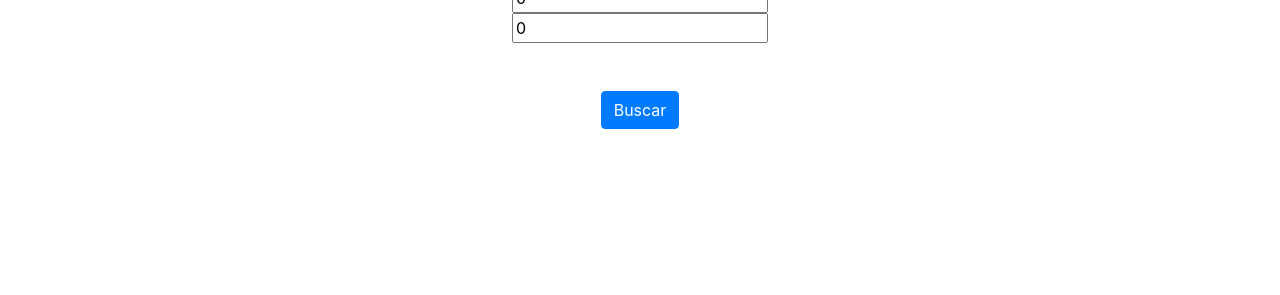
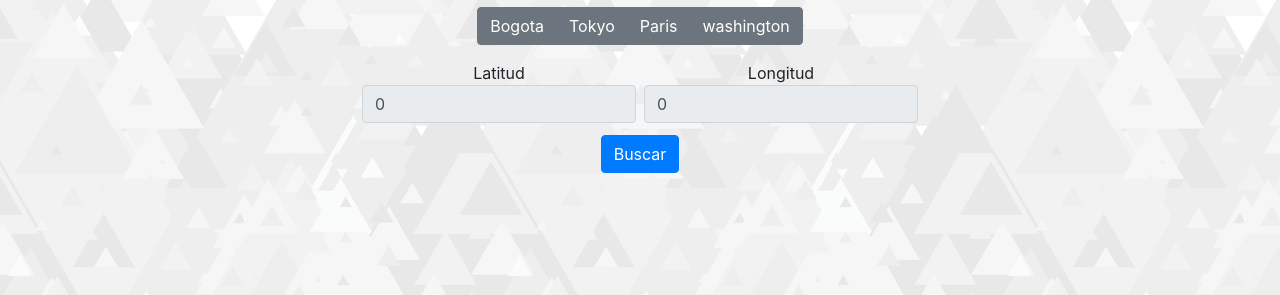
Before and after one commit to CristianFonseca03/WeatherApp, a Django app: page / in a window 1280 px wide. Shown: the part 505-800 px from the top of the page. Run offline with Django 3.2, Linux system fonts and the light colour scheme; some libraries are stand-ins or nearby versions.

Commit message:
update home template

```diff
--- a/Weather/settings/base.py
+++ b/Weather/settings/base.py
@@ -108,4 +108,8 @@ USE_TZ = True
 
 STATIC_URL = '/static/'
 
+STATICFILES_DIRS = (
+    os.path.join(BASE_DIR, '../static'),
+)
+
 TEMPLATE_DIRS = (os.path.join(BASE_DIR,  'templates'),)
--- a/static/css/styles.css
+++ b/static/css/styles.css
@@ -0,0 +1,9 @@
+body {
+    background-image: url("../img/background.png");
+    background-repeat: repeat;
+}
+
+#map {
+    height: 400px;
+    width: 500px;
+}
--- a/static/js/scripts.js
+++ b/static/js/scripts.js
@@ -0,0 +1,60 @@
+var map, infoWindow;
+var Bogota = [4.60971, -74.08174], Tokyo = [35.6894, 139.692], Paris = [2.34860, 48.85340],
+    Washington = [38.9041, -77.0171];
+
+function initMap() {
+    map = new google.maps.Map(document.getElementById('map'), {
+        center: {lat: 5.69702, lng: 5.69702},
+        zoom: 6
+    });
+    if (navigator.geolocation) {
+        navigator.geolocation.getCurrentPosition(function (position) {
+            var pos = {
+                lat: position.coords.latitude,
+                lng: position.coords.longitude
+            };
+            map.setCenter(pos);
+            var marker = new google.maps.Marker({
+                position: pos,
+                map: map,
+                icon: {
+                    path: google.maps.SymbolPath.CIRCLE,
+                    scale: 10
+                },
+            });
+            document.getElementById("lat").value = (position.coords.latitude).toPrecision(6);
+            document.getElementById("lon").value = (position.coords.longitude).toPrecision(6);
+        }, function () {
+            handleLocationError(true, infoWindow, map.getCenter());
+        });
+    } else {
+        // Browser doesn't support Geolocation
+        handleLocationError(false, infoWindow, map.getCenter());
+    }
+    var marker;
+
+    function placeMarker(location) {
+        document.getElementById("lat").value = (location.lat()).toPrecision(6);
+        document.getElementById("lon").value = (location.lng()).toPrecision(6);
+        if (marker) {
+            marker.setPosition(location);
+        } else {
+            marker = new google.maps.Marker({
+                position: location,
+                map: map
+            });
+        }
+    }
+
+    google.maps.event.addListener(map, 'click', function (event) {
+        placeMarker(event.latLng);
+    });
+}
+
+function handleLocationError(browserHasGeolocation, infoWindow, pos) {
+    infoWindow.setPosition(pos);
+    infoWindow.setContent(browserHasGeolocation ?
+        'Error: The Geolocation service failed.' :
+        'Error: Your browser doesn\'t support geolocation.');
+    infoWindow.open(map);
+}
--- a/templates/base.html
+++ b/templates/base.html
@@ -1,3 +1,4 @@
+{% load static %}
 <!doctype html>
 <html lang="es">
   <head>
@@ -6,6 +7,7 @@
     <meta name="viewport" content="width=device-width, initial-scale=1, shrink-to-fit=no">
     <!-- Bootstrap CSS -->
     <link rel="stylesheet" href="https://stackpath.bootstrapcdn.com/bootstrap/4.1.3/css/bootstrap.min.css" integrity="sha384-MCw98/SFnGE8fJT3GXwEOngsV7Zt27NXFoaoApmYm81iuXoPkFOJwJ8ERdknLPMO" crossorigin="anonymous">
+    <link rel="stylesheet" href="{% static 'css/styles.css' %}">
     {% block head_content %}{% endblock %}
   </head>
   <body>
--- a/templates/home.html
+++ b/templates/home.html
@@ -6,83 +6,39 @@
 {% endblock %}
 
 {% block container %}
-    <style>
-        #map {
-            height: 400px; /* The height is 400 pixels */
-            width: 100%; /* The width is the width of the web page */
-        }
-    </style>
+    <d class="container d-flex flex-column align-items-center">
         {% if error %}
             <p class="alert alert-danger mb-4">{{ error }}</p>
         {% endif %}
+        <div class="m-1 mt-1">
             <h1>Pronostico del clima</h1>
+        </div>
+        <div class="m-1">
             <h5>Seleccione una cuidad</h5>
+        </div>
         <div id="map"></div>
-    <form method="post" class="d-flex flex-column justify-content-center align-items-center">{% csrf_token %}
-        <input type="text" placeholder="Lat" class="" id="lat" name="lat" value="0">
-        <input type="text" placeholder="Lon" class="" id="lon" name="lon" value="0">
-        <button type="submit" class="mt-5 btn btn-primary">Buscar</button>
+        <div class="btn-group m-2" role="group">
+            <button class="btn btn-secondary" id="bogota">Bogota</button>
+            <button type="button" class="btn btn-secondary">Tokyo</button>
+            <button type="button" class="btn btn-secondary">Paris</button>
+            <button type="button" class="btn btn-secondary">washington</button>
+        </div>
+        <form method="post" class="d-flex flex-column justify-content-center align-items-center">
+            {% csrf_token %}
+            <div class="form-inline m-1">
+                <div class="m-1">
+                    <label for="lat">Latitud</label>
+                    <input type="text" placeholder="Lat" class="form-control" id="lat" name="lat" value="0" readonly>
+                </div>
+                <div class="m-1">
+                    <label for="lon">Longitud</label>
+                    <input type="text" placeholder="Lon" class="form-control" id="lon" name="lon" value="0" readonly>
+                </div>
+            </div>
+            <button type="submit" class="mt-1 btn btn-primary">Buscar</button>
         </form>
-    <script>
-        var map, infoWindow;
-
-        function initMap() {
-            map = new google.maps.Map(document.getElementById('map'), {
-                center: {lat: -34.397, lng: 150.644},
-                zoom: 6
-            });
-            if (navigator.geolocation) {
-                navigator.geolocation.getCurrentPosition(function (position) {
-                    var pos = {
-                        lat: position.coords.latitude,
-                        lng: position.coords.longitude
-                    };
-                    map.setCenter(pos);
-                    var marker = new google.maps.Marker({
-                        position: pos,
-                        map: map,
-                        icon: {
-                            path: google.maps.SymbolPath.CIRCLE,
-                            scale: 10
-                        },
-                    });
-                    document.getElementById("lat").value = (position.coords.latitude).toPrecision(6);
-                    document.getElementById("lon").value = (position.coords.longitude).toPrecision(6);
-                }, function () {
-                    handleLocationError(true, infoWindow, map.getCenter());
-                });
-            } else {
-                // Browser doesn't support Geolocation
-                handleLocationError(false, infoWindow, map.getCenter());
-            }
-            var marker;
-
-            function placeMarker(location) {
-                document.getElementById("lat").value = (location.lat()).toPrecision(6);
-                document.getElementById("lon").value = (location.lng()).toPrecision(6);
-                if (marker) {
-                    marker.setPosition(location);
-                } else {
-                    marker = new google.maps.Marker({
-                        position: location,
-                        map: map
-                    });
-                }
-            }
-
-            google.maps.event.addListener(map, 'click', function (event) {
-                placeMarker(event.latLng);
-            });
-        }
-
-        function handleLocationError(browserHasGeolocation, infoWindow, pos) {
-            infoWindow.setPosition(pos);
-            infoWindow.setContent(browserHasGeolocation ?
-                'Error: The Geolocation service failed.' :
-                'Error: Your browser doesn\'t support geolocation.');
-            infoWindow.open(map);
-        }
-    </script>
+    </d>
+    <script src="{% static 'js/scripts.js' %}"></script>
     <script async defer
             src="https://maps.googleapis.com/maps/api/js?key=AIzaSyAdmosu9TlxK6d9wcBMwAaED3l0xpjl_oc&callback=initMap">
     </script>
```
Lines whose indentation alone changed are shown as unchanged.
